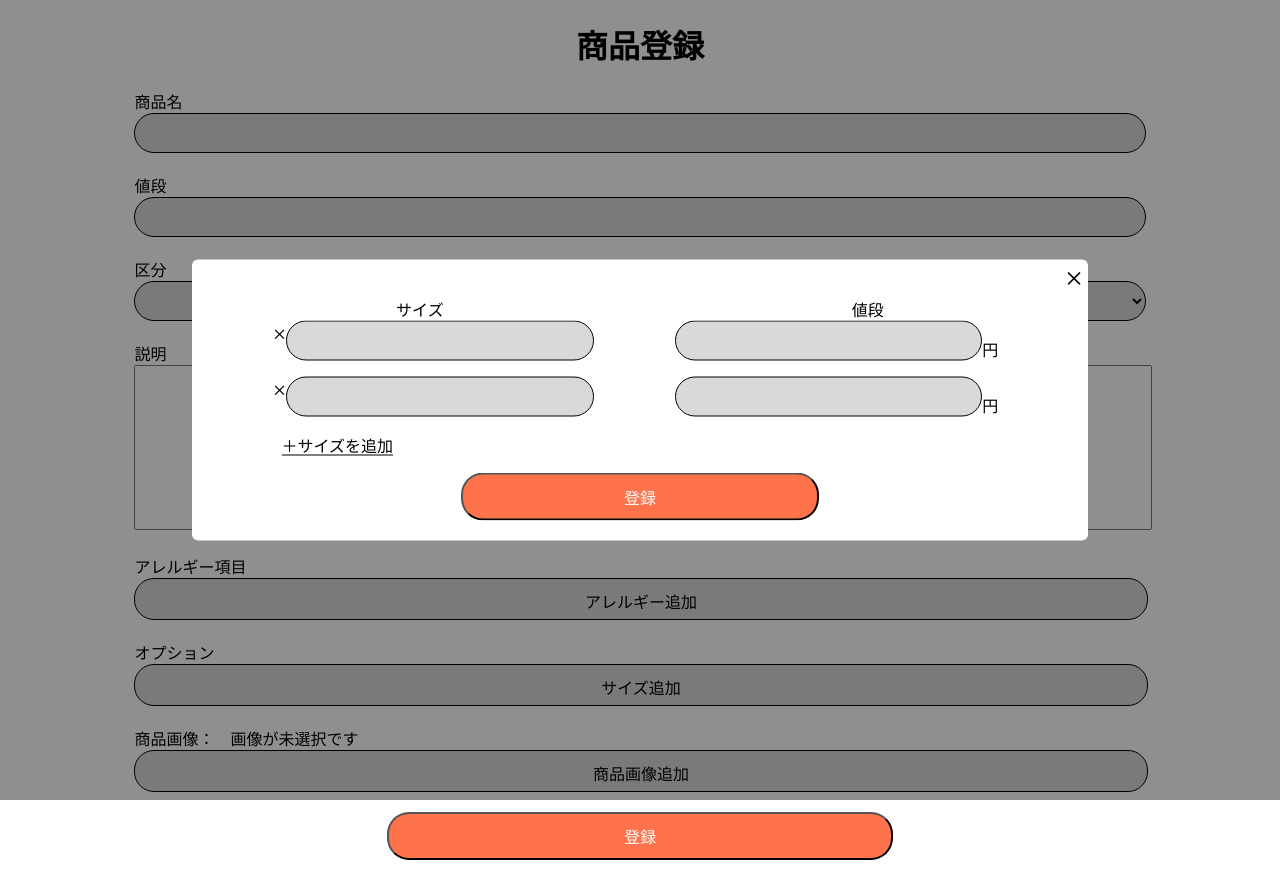
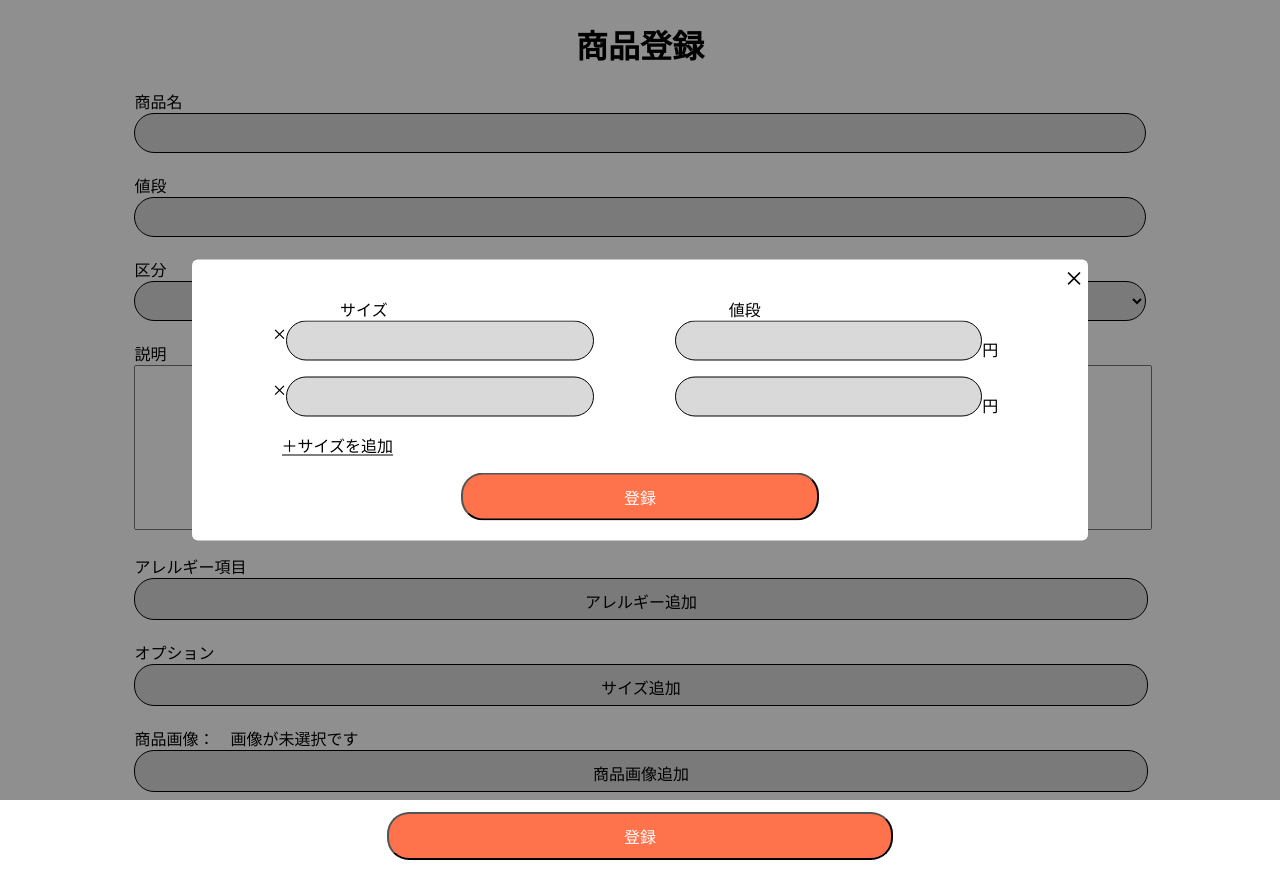
Before and after one commit to mobarisu/mobarisu, a React (Create React App) app in the folder web/react-app/: page /food_registration in a window 1280 px wide. Both pictures are taken after a click on the label "オプション". Built offline with nearby package versions, Linux system fonts and the light colour scheme.

Commit message:
ポップアップ完成

```diff
--- a/web/react-app/src/components/css/App.css
+++ b/web/react-app/src/components/css/App.css
@@ -127,14 +127,19 @@ select{
 	font-size: 2rem;
 }
 
-.test_label{
+.food_r_pop{
   /* ポップアップのサイズと値段の項目名をまとめるdivタグ */
-  display: inline-flex;
+  display: flex;
   justify-content: space-around;
 }
-.test_label label{
+.food_r_pop label{
   margin-left: 0;
-  /* text-align: center; */
+}
+.food_r_pop_size{
+  padding-right: 5%;
+}
+.food_r_pop_price{
+  padding-right: 20%;
 }
 
 .line_area{
--- a/web/react-app/src/components/food_registration.tsx
+++ b/web/react-app/src/components/food_registration.tsx
@@ -112,9 +112,9 @@ function FoodRegistration() {
                 <div className='pop_batu'>
                   <label className="close" htmlFor="pop-up">×</label>
                 </div>
-                <div className='test_label'>
-                  <label>サイズ</label>
-                  <label>値段</label>
+                <div className='food_r_pop'>
+                  <label className='food_r_pop_size'>サイズ</label>
+                  <label className='food_r_pop_price'>値段</label>
                 </div>
                 <div className="line_area">
                   <div className='size_line'>
```
